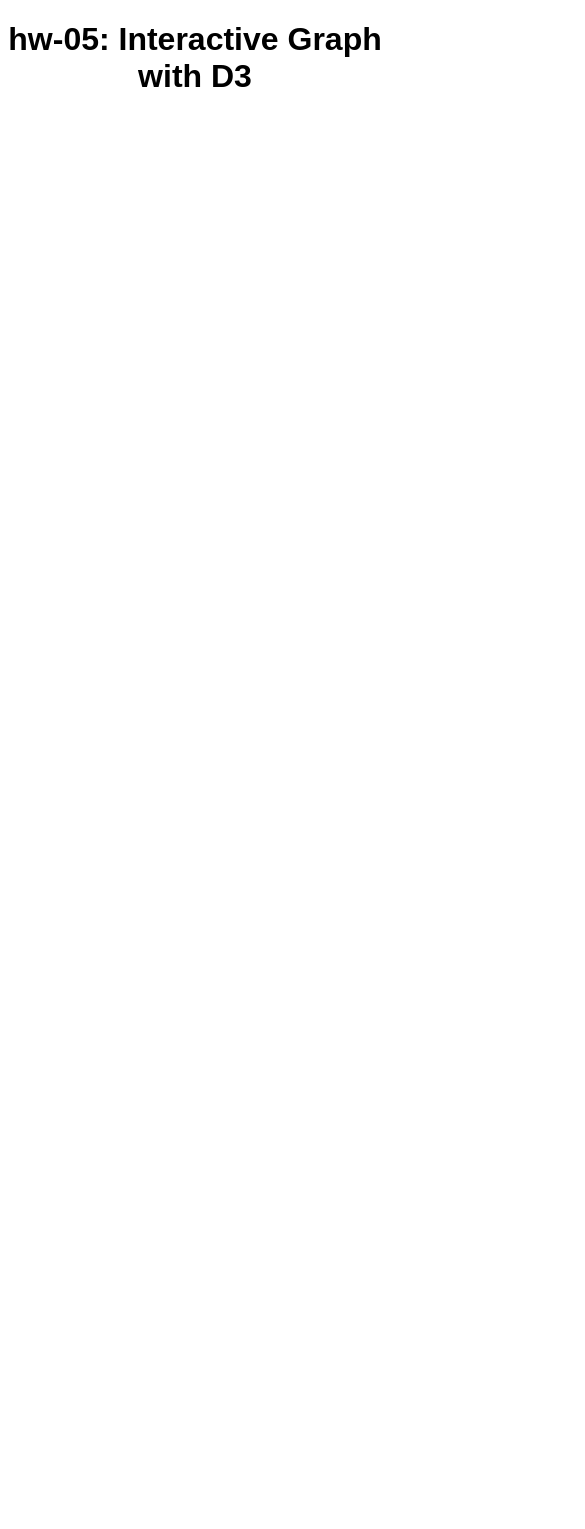
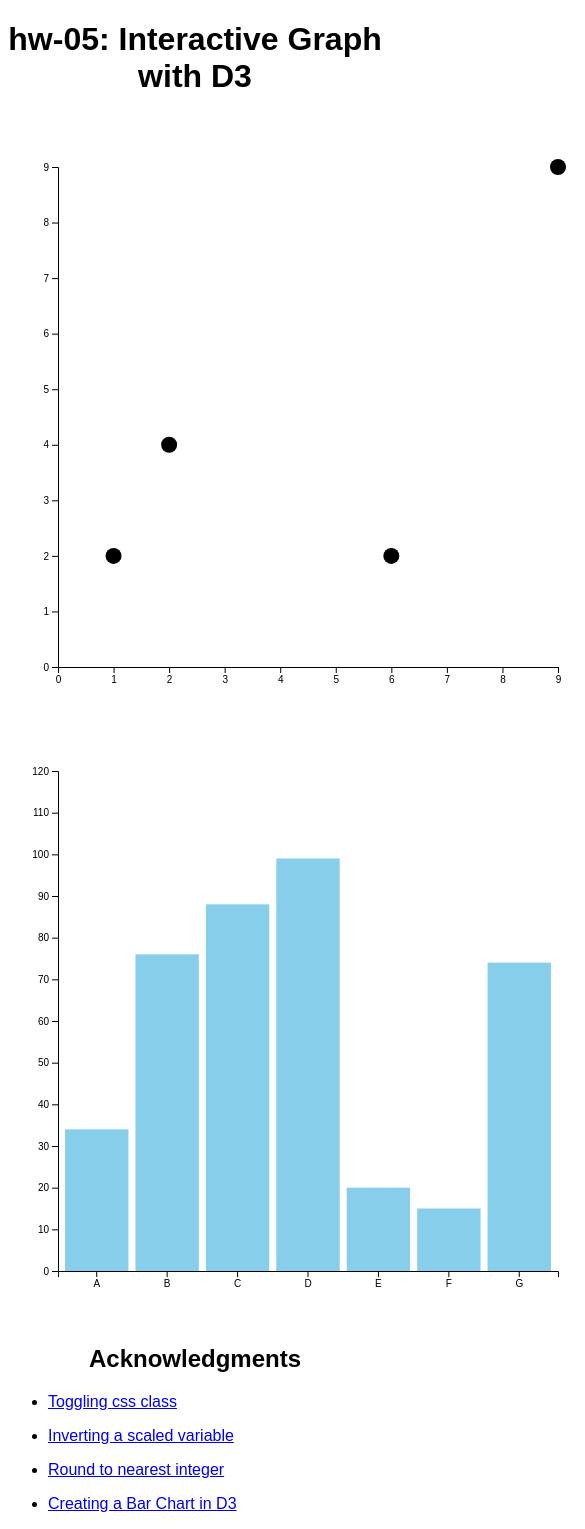
Before and after one commit to DS4200-S23-Class/hw-05-david-jacob, a plain HTML site: page index.html in a window 390 px wide. Shown: the top 1529 px of the page, 585 px wide, since content can reach past the window. Before the commit the page ends 844 px from the top, so only its background shows below. Drawn offline with Linux system fonts and the light colour scheme.

Commit message:
Tiny bit

```diff
--- a/index.html
+++ b/index.html
@@ -5,6 +5,7 @@
     <meta charset=utf-8/>
     <title>hw-05</title>
     <link rel="stylesheet" href="style.css">
+    <script src="js/d3.v6.1.1/d3.min.js"></script>
 </head>
 
 
@@ -14,11 +15,51 @@
 
         <div class="flex">
             <div id="left-column">
-
+                <div id="vis1"></div>
+                <div id="vis2"></div>
             </div>
             <div id="right-column">
+                <p id="selected-point">
+                    Most Recent Point: NaN
+                </p>
+                <div>
+                    <form id="pointForm">
+                        <label for="x-val">X value</label>
+                        <input type="number" id="x-val" min="1" max="9" value="5" step="1">
+                        <br>
+                        <label for="y-val">Y value</label>
+                        <input type="number" id="y-val" min="1" max="9" value="5" step="1">
+                        <br>
 
+                    </form>
+                    <button type="submit" id="subButton">
+                        Submit
+                    </button>
+
+                </div>
+                <div>
+                    <form>
+
+                    </form>
+
+                </div>
             </div>
+        </div>
+        <script src="js/main.js"></script>
+        <div>
+            <h2 class="center">Acknowledgments</h2>
+            <ul>
+                <li><a href="https://stackoverflow.com/questions/22584060/d3js-how-to-toggle-css-class-after-clicking-on-anelement">Toggling css class</a></li>
+            </ul>
+            <ul>
+                <li><a href="https://www.geeksforgeeks.org/d3-js-d3-continuous-invert-function/">Inverting a scaled variable</a></li>
+            </ul>
+            <ul>
+                <li><a href="https://developer.mozilla.org/en-US/docs/Web/JavaScript/Reference/Global_Objects/Math/round/">Round to nearest integer</a></li>
+            </ul>
+            <ul>
+                <li><a href="https://www.tutorialsteacher.com/d3js/create-bar-chart-using-d3js">Creating a Bar Chart in D3</a></li>
+            </ul>
         </div>
     </div>
 
--- /dev/null
+++ b/js/main.js
@@ -0,0 +1,189 @@
+/*
+HW-05
+02/21/2023
+ */
+// setting up the basics
+const FRAME_HEIGHT = 600;
+const FRAME_WIDTH = 600;
+const MARGINS = {left:50,
+                right: 50,
+                top:50,
+                bottom:50};
+
+const FRAME1 = d3.select('#vis1')
+                    .append('svg')
+                        .attr('height', FRAME_HEIGHT)
+                        .attr('width', FRAME_WIDTH)
+                        .attr('class', 'frame');
+
+const VIS_HEIGHT = FRAME_HEIGHT - MARGINS.top - MARGINS.bottom
+const VIS_WIDTH = FRAME_WIDTH - MARGINS.left - MARGINS.right
+
+// Read the csv file
+function build_scatterplot() {
+    d3.csv('data/scatter-data.csv').then((data) => {
+        // Establish max bounds for data
+        const MAX_X = d3.max(data, (d) => {
+            return parseInt(d.x)
+        });
+        const MAX_Y = d3.max(data, (d) => {
+            return parseInt(d.y)
+        })
+
+        // making scaling functions for both x and y values
+        const X_SCALE = d3.scaleLinear()
+            .domain([0, MAX_X])
+            .range([0, VIS_WIDTH]);
+
+        const Y_SCALE = d3.scaleLinear()
+            .domain([0, MAX_Y])
+            .range([VIS_HEIGHT, 0]);
+
+        // adding points
+        FRAME1.selectAll('points')
+            .data(data)
+            .enter()
+            .append('circle')
+            .attr('cx', (d) => {
+                return (MARGINS.left + X_SCALE(d.x))
+            })
+            .attr('cy', (d) => {
+                return (MARGINS.top + Y_SCALE(d.y))
+            })
+            .attr('r', 8)
+            .attr('class', 'point');
+
+        // x axis creation
+        FRAME1.append('g')
+            .attr('transform', 'translate(' + MARGINS.left + ',' + (VIS_HEIGHT + MARGINS.top) + ')')
+            .call(d3.axisBottom(X_SCALE).ticks(10))
+            .attr('font-size', '10px')
+
+        // y axis creation
+        FRAME1.append('g')
+            .attr('transform', 'translate(' + MARGINS.top + ',' + MARGINS.left + ')')
+            .call(d3.axisLeft(Y_SCALE).ticks(10))
+            .attr('font-size', '10px')
+
+
+        function plotPoint(){
+            // Function retrieves the coordinates from the form and scales them accordingly
+            let xVal = document.getElementById('x-val').value;
+            let yVal = document.getElementById('y-val').value;
+            FRAME1.append('circle')
+                .attr('cx', MARGINS.left + X_SCALE(xVal))
+                .attr('cy', MARGINS.top + Y_SCALE(yVal))
+                .attr('r', 8)
+                .attr('class', 'point')
+                // add the on click functionality
+                .on('click', toggle_border);
+
+        }
+        function find_point(point){
+            // Function converts the on-screen position back to scaled coordinates.
+            // Rounding is necessary because sometimes the inversion yields a very close flaoting point number
+            true_x = Math.round(X_SCALE.invert(point.getAttribute('cx') - MARGINS.left))
+            true_y = Math.round(Y_SCALE.invert(point.getAttribute('cy') - MARGINS.top))
+
+            // Update the inner html with the coordinates
+            document.getElementById('selected-point').innerHTML = "Most Recent Point: " +
+                '(' + true_x + ',' + true_y + ')';
+        }
+
+        // Function that toggles the border and finds the coordinates
+        function toggle_border(){
+             d3.select(this).classed('border', d3.select(this).classed('border') ? false : true);
+             find_point(this);
+
+        };
+
+
+        // toggling border and coordinate search for all points in frame on click
+        FRAME1.selectAll('.point')
+            .on("click", toggle_border)
+
+        // Add click listener to the submit button
+        document.getElementById('subButton')
+            .addEventListener('click', plotPoint)
+    });
+};
+
+// setting up frame
+const FRAME2 = d3.select('#vis2')
+                    .append('svg')
+                        .attr('height', FRAME_HEIGHT)
+                        .attr('width', FRAME_WIDTH)
+                        .attr('class', 'frame');
+
+function build_barchart() {
+    d3.csv('data/bar-data.csv').then((data) => {
+        const MAX_Y = d3.max(data, (d) => {
+            return parseInt(d.amount)
+        });
+        const PADDING = 21
+
+        const Y_SCALE = d3.scaleLinear()
+            .domain([0, MAX_Y + PADDING])
+            .range([VIS_HEIGHT, 0]);
+
+        // scaling on a band because the values are not quantitative on the x axis
+        const X_SCALE = d3.scaleBand()
+            .range([0, VIS_WIDTH])
+            .padding(0.1)
+            .domain(data.map(function(d) { return d.category; }));
+
+        // add bars
+        FRAME2.selectAll('bars')
+            .data(data)
+            .enter()
+            .append('rect')
+            .attr('x', function(d) { return X_SCALE(d.category) + MARGINS.left; })
+            .attr('width', X_SCALE.bandwidth())
+            .attr('y', function(d) { return Y_SCALE(d.amount) + MARGINS.top; })
+            .attr('height', function(d) { return VIS_HEIGHT - Y_SCALE(d.amount); })
+            .attr("fill", "skyblue")
+            .attr('class', 'rect');
+
+        // add y axis
+        FRAME2.append('g')
+            .attr('transform', 'translate(' + MARGINS.top + ',' + MARGINS.left + ')')
+            .call(d3.axisLeft(Y_SCALE).ticks(10))
+            .attr('font-size', '10px');
+
+        // add x axis
+        FRAME2.append('g')
+            .attr('transform', 'translate(' + MARGINS.left + ',' + (VIS_HEIGHT + MARGINS.top) + ')')
+            .call(d3.axisBottom(X_SCALE).ticks(7))
+            .attr('font-size', '10px');
+
+        // adding a tooltip for hover functionality
+        const TOOLTIP = d3.select("#vis2")
+                        .append("div")
+                        .attr("class", "tooltip")
+                        .style("opacity", 0);
+
+        function handleMouseover(event, d) {
+            TOOLTIP.style("opacity", 1);
+        }
+
+        // handing a mouse movement
+        function handleMousemove(event, d) {
+            TOOLTIP.html("Category: " + d.category + "<br>Amount: " + d.amount)
+                    .style("left", (event.pageX + 10) + "px")
+                    .style("top", (event.pageY - 50) + "px")
+        }
+
+        function handleMouseleave(event, d) {
+            TOOLTIP.style("opacity", 0)
+        }
+
+        // tooltip functionality on different situations
+        FRAME2.selectAll(".rect")
+                .on("mouseover", handleMouseover)
+                .on("mousemove", handleMousemove)
+                .on("mouseleave", handleMouseleave);
+    });
+}
+
+build_scatterplot();
+build_barchart();
--- a/style.css
+++ b/style.css
@@ -17,3 +17,23 @@ body{
 #right-column {
     flex:40%;
 }
+
+circle:hover {
+    fill: red;
+}
+
+rect:hover {
+    fill: hotpink;
+}
+
+.border{
+    stroke:aquamarine;
+    stroke-width: 4px;
+}
+
+.tooltip {
+    position: absolute;
+    background-color: grey;
+    border: solid;
+    padding: 5px;
+}
```
